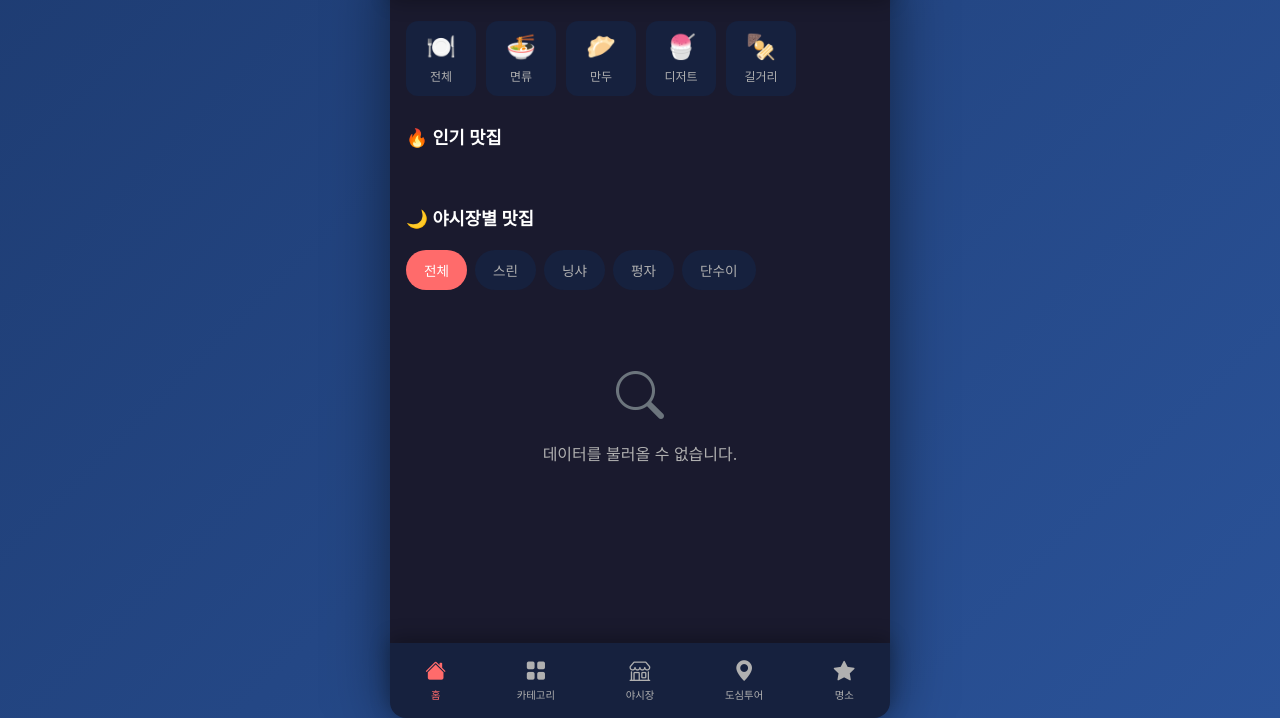
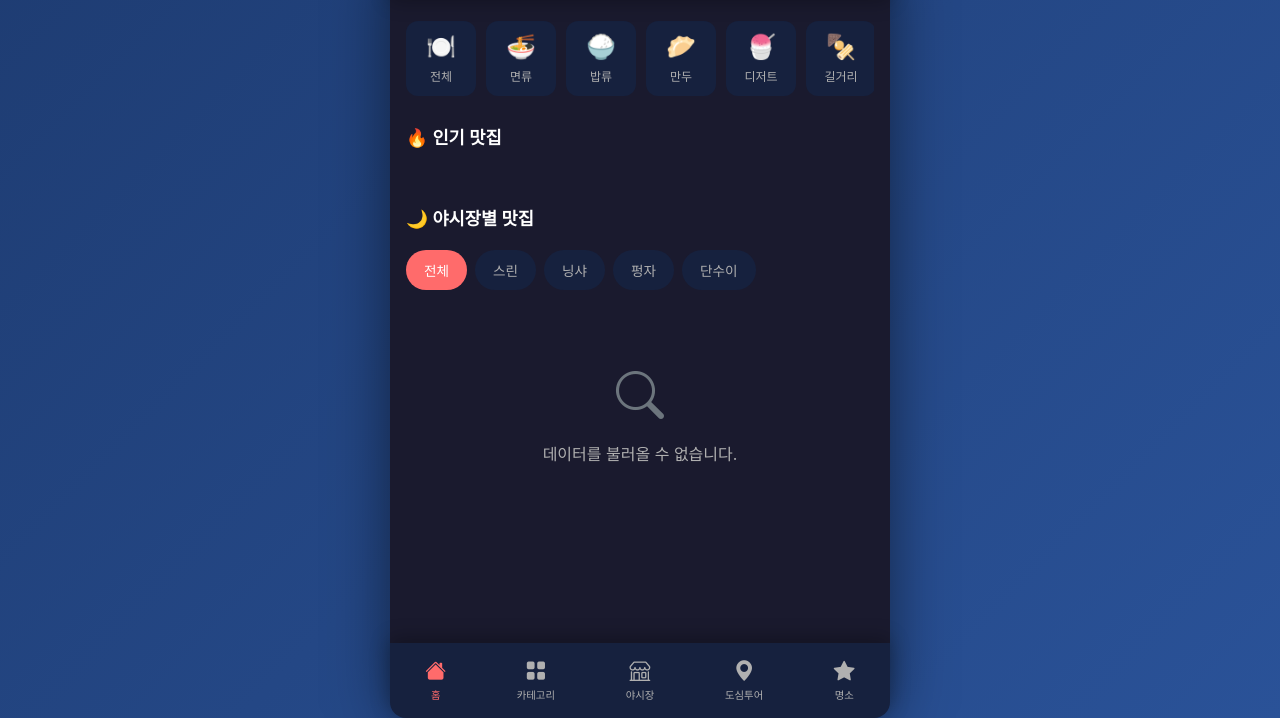
Before and after one commit to tobeapro74/taiwan-food-guide, a website: page public/index.html in a window 1280 px wide. Shown: the part 82-800 px from the top of the page. Drawn offline with nearby package versions, Linux system fonts and the light colour scheme; no server answers.

Commit message:
fix: 홈 화면 퀵 카테고리에 밥류 버튼 추가
Co-Authored-By: Claude Opus 4.5 <noreply@anthropic.com>

```diff
--- a/public/index.html
+++ b/public/index.html
@@ -48,6 +48,10 @@
                     <button class="quick-btn" data-category="면류">
                         <span class="quick-icon">🍜</span>
                         <span class="quick-label">면류</span>
+                    </button>
+                    <button class="quick-btn" data-category="밥류">
+                        <span class="quick-icon">🍚</span>
+                        <span class="quick-label">밥류</span>
                     </button>
                     <button class="quick-btn" data-category="만두">
                         <span class="quick-icon">🥟</span>
```
